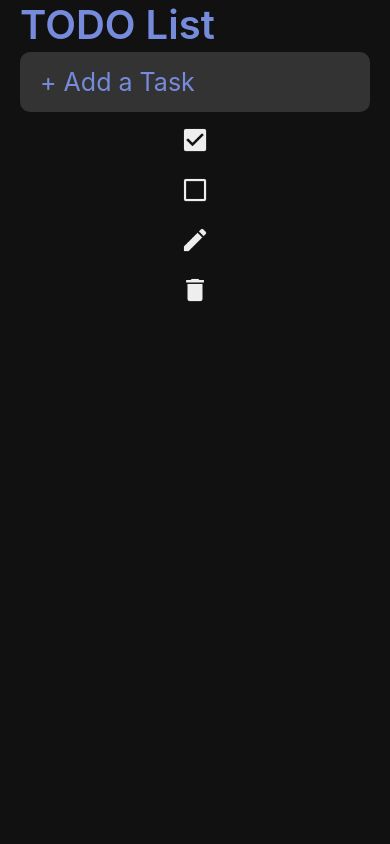
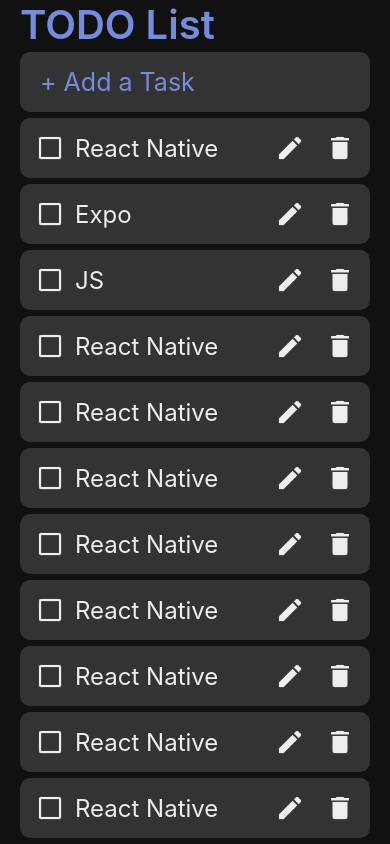
Before and after one commit to corn1200/rn-todo-app, a React Native app: screen / in a window 390 px wide. Built offline with nearby package versions, Linux system fonts and the light colour scheme.

Commit message:
할일 아이템과 목록을 생성하여 메인화면에 출력

```diff
--- a/src/App.js
+++ b/src/App.js
@@ -1,12 +1,11 @@
 // 스타일 컴포넌트 생성(styled)과
 // 테마 설정을 위한 컴포넌트(ThemeProvider)를 import
-import { StyleSheet, Text, View, StatusBar } from 'react-native';
+import { StyleSheet, Text, View, StatusBar, Dimensions } from 'react-native';
 import styled, { ThemeProvider } from 'styled-components/native';
 import { theme } from './theme';
 import Input from './components/Input';
 import { useState } from "react";
-import IconButton from './components/IconButton';
-import { icons } from './icons';
+import Task from './components/Task';
 
 // 내용을 감싸기 위한(Container) 스타일 컴포넌트 생성(styled.View)
 // props로 받은 테마 값(${({ theme }))의
@@ -30,12 +29,19 @@
     padding: 0 20px;
 `;
 
+// 할일들을 담아둘 할일 목록 컴포넌트 생성
+const List = styled.ScrollView`
+    flex: 1;
+    width: ${({ width }) => width - 40}px;
+`;
+
 // 앱을 렌더링(return) 할 때 테마 파일(./theme.js)의
 // 테마 오브젝트 값을 props로 받는다(theme={theme})
 // 렌더링할 때 테마 적용 컴포넌트(ThemeProvider)에 있는
 // 다른 컴포넌트(Container, Title 등)에서 값을 사용할 수 있다
 export default function App() {
     console.log("all right");
+    const width = Dimensions.get('window').width;
     const [newTask, setNewTask] = useState('');
     // 입력을 완료하면 인풋 컴포넌트의 내용을 지우고 해당 내용으로 얼럿을 띄운다
     const addTask = () => {
@@ -57,11 +63,24 @@
                     onChangeText={text => setNewTask(text)}
                     onSubmitEditing={addTask}
                 />
-                {/* props로 아이콘과 온 프레스 이벤트를 넘겨줌 */}
-                <IconButton icon={icons.check} onPress={() => alert('check')} />
-                <IconButton icon={icons.uncheck} onPress={() => alert('uncheck')} />
-                <IconButton icon={icons.edit} onPress={() => alert('edit')} />
-                <IconButton icon={icons.delete} onPress={() => alert('delete')} />
+                {/* props로 현재 기기의 넓이를 받고 할일
+                아이템들을 스크롤할 수 있는 목록으로 정리 */}
+                <List width={width}>
+                    <Task text='React Native' />
+                    <Task text='Expo' />
+                    <Task text='JS' />
+                    <Task text='React Native' />
+                    <Task text='React Native' />
+                    <Task text='React Native' />
+                    <Task text='React Native' />
+                    <Task text='React Native' />
+                    <Task text='React Native' />
+                    <Task text='React Native' />
+                    <Task text='React Native' />
+                    <Task text='React Native' />
+                    <Task text='React Native' />
+                    <Task text='React Native' />
+                </List>
             </Container>
         </ThemeProvider>
     );
--- /dev/null
+++ b/src/components/Task.js
@@ -0,0 +1,40 @@
+import styled from "styled-components/native";
+import PropTypes from 'prop-types';
+import IconButton from "./IconButton";
+import { icons } from "../icons";
+
+// 할일 아이템을 감싸는 컴포넌트
+const Container = styled.View`
+    flex-direction: row;
+    align-items: center;
+    background-color: ${({ theme }) => theme.itemBackground};
+    border-radius: 10px;
+    padding: 5px;
+    margin: 3px 0;
+`;
+
+// 아이콘 크기를 제하고 남은 공간을 모두 차지한다
+const Contents = styled.Text`
+    flex: 1;
+    font-size: 24px;
+    color: ${({ theme }) => theme.text};
+`;
+
+// 할일 컴포넌트를 생성, 체크 아이콘과 수정, 삭제 아이콘을 추가한다
+const Task = ({ text }) => {
+    return (
+        <Container>
+            <IconButton icon={icons.uncheck} />
+            <Contents>{text}</Contents>
+            <IconButton icon={icons.edit} />
+            <IconButton icon={icons.delete} />
+        </Container>
+    );
+};
+
+// 할일 내용은 문자열 타입이고 필수로 받도록 설정
+Task.propTypes = {
+    text: PropTypes.string.isRequired
+};
+
+export default Task;
```
